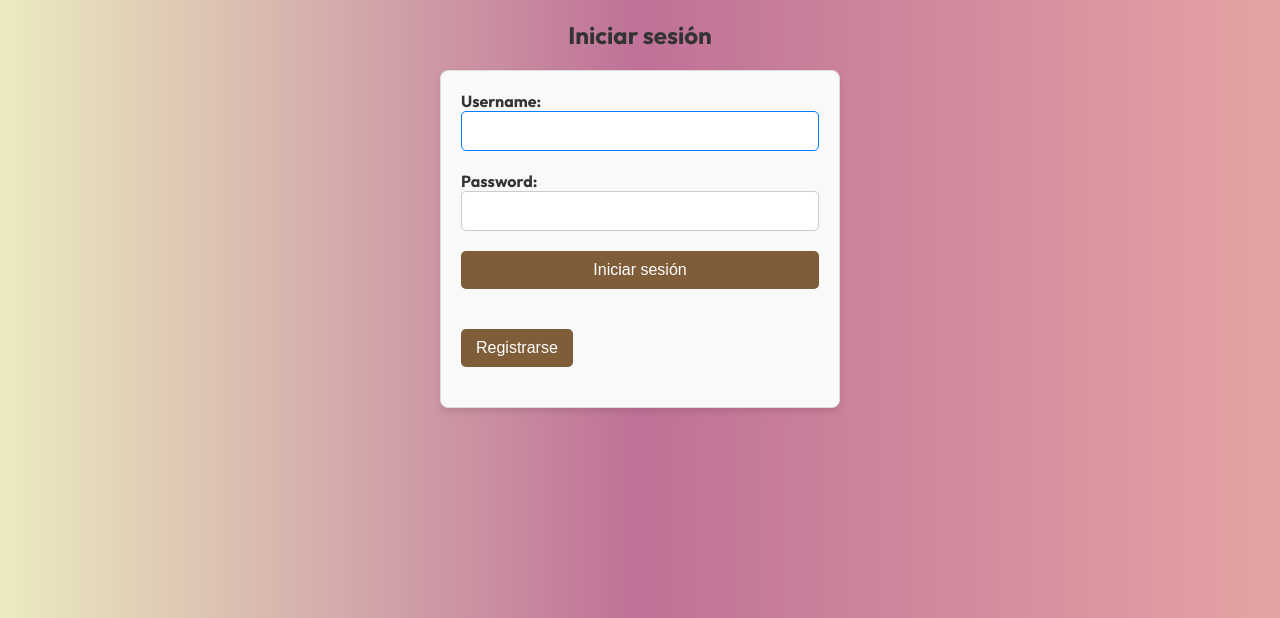
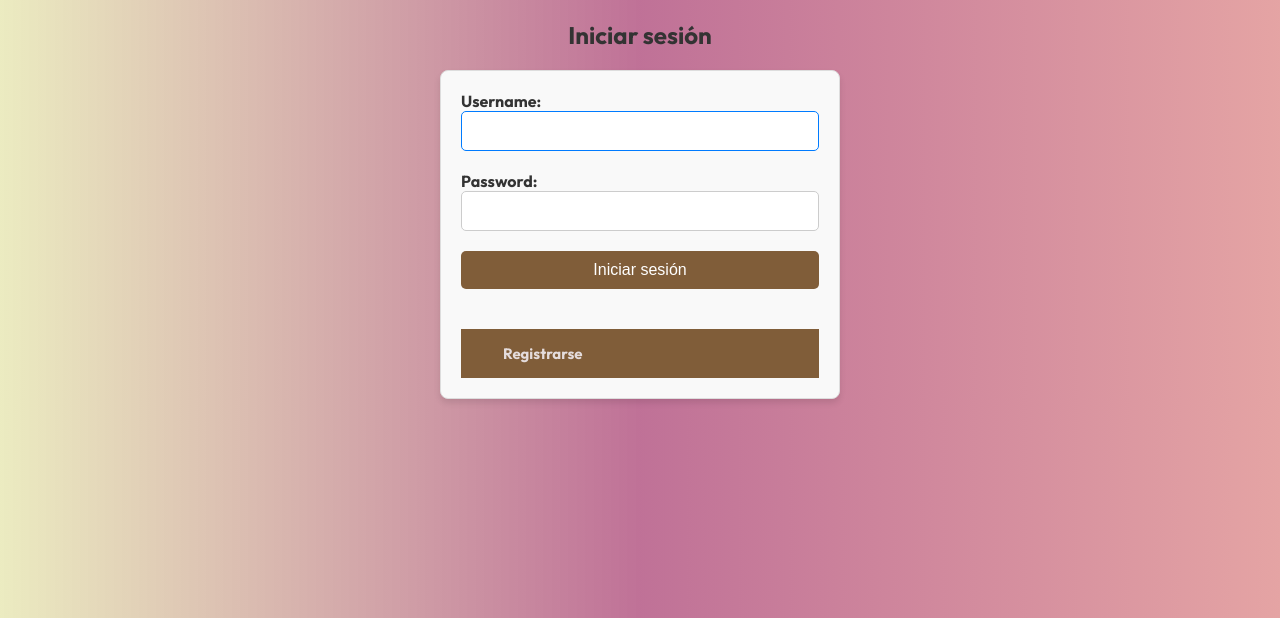
Before and after one commit to JAHR20/CRUD_CLIENTESJAHR, a Django app: page /clientes/login/ in a window 1280 px wide. Shown: the top 618 px of the page. Run offline with Django 5.2, Linux system fonts and the light colour scheme.

Commit message:
aun segumos con correciones

```diff
--- a/clientesjahr/templates/registration/login.html
+++ b/clientesjahr/templates/registration/login.html
@@ -13,10 +13,8 @@
             {% csrf_token %}
             {{ form.as_p}}
             <button type ="submit"> Iniciar sesión</button>
-        </br>
-        <a href="/Register">
-            <button type="button">Registrarse</button>
-        </a>
+            </br>
+            <a href="/Register" class="btn">Registrarse</a>
         </form>
     </body>
 </html>
```
